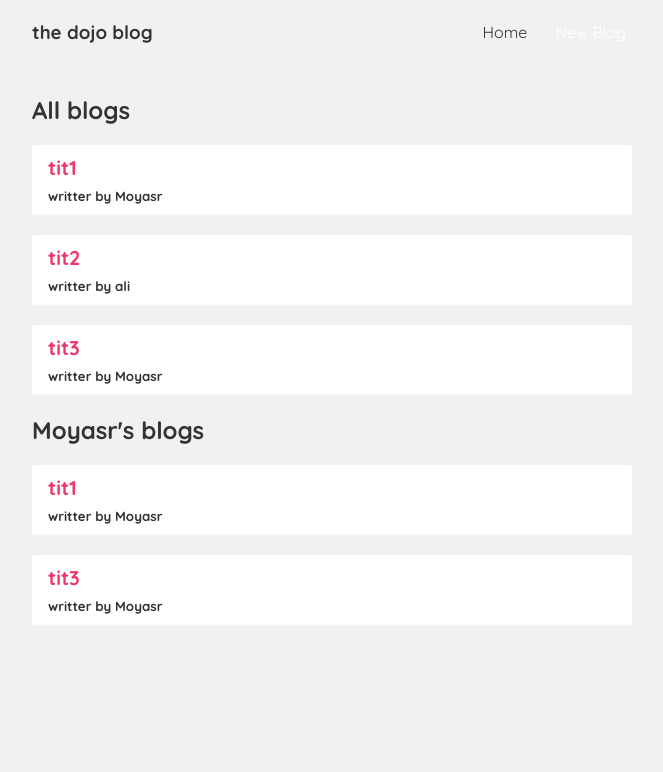
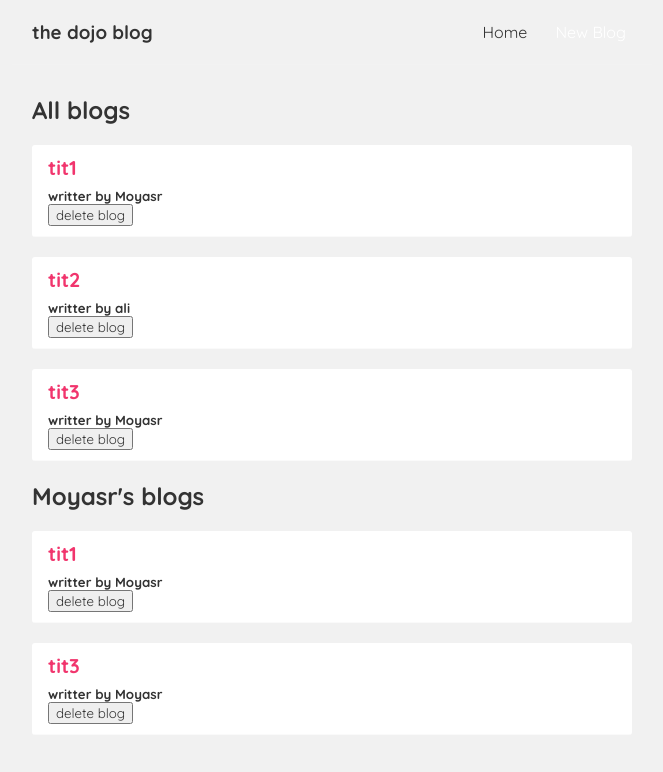
Before and after one commit to Muyassr/dojo-blog-react, a React (Create React App) app: page / in a window 1280 px wide. Shown: the top 772 px of the page, without its empty margins (308-971 px from the left). Built offline with nearby package versions, Linux system fonts and the light colour scheme.

Commit message:
delete function

```diff
--- a/src/BlogList.js
+++ b/src/BlogList.js
@@ -1,4 +1,4 @@
-const BlogList = ({blogs, title}) => {
+const BlogList = ({blogs, title, deleteBlog}) => {
     // let blogs = probs.blogs;
     // let title = probs.title;
 
@@ -9,6 +9,7 @@ const BlogList = ({blogs, title}) => {
                 <div className="blog-preview" key={blogX.id}>
                    <h2>{blogX.title}</h2>
                    <h5>writter by {blogX.author}</h5>
+                   <button onClick={()=>deleteBlog(blogX.id)}>delete blog</button>
                </div>
             ))}
         </div>
--- a/src/Home.js
+++ b/src/Home.js
@@ -9,10 +9,15 @@ const Home = () => {
         {title: 'tit3', body:'sksksk3', author: 'Moyasr', id:'3'}
     ]);
 
+    let deleteBlog = (blogId) => {
+        let newBlogs = blogs.filter(x=>x.id!=blogId);
+        setBlogs(newBlogs);
+    }
+
    return (
         <div className="home">
-          <BlogList blogs={blogs} title="All blogs"></BlogList>
-          <BlogList blogs={blogs.filter(blogX=>blogX.author=='Moyasr')} title="Moyasr's blogs"></BlogList>
+            <BlogList blogs={blogs} title="All blogs" deleteBlog={deleteBlog}></BlogList>
+            <BlogList blogs={blogs.filter(blogX=>blogX.author=='Moyasr')} title="Moyasr's blogs" deleteBlog={deleteBlog}></BlogList>
         </div>
     );
 }
```
